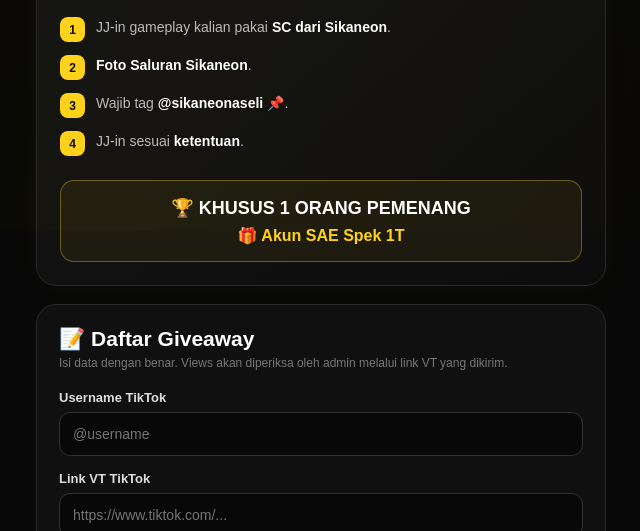
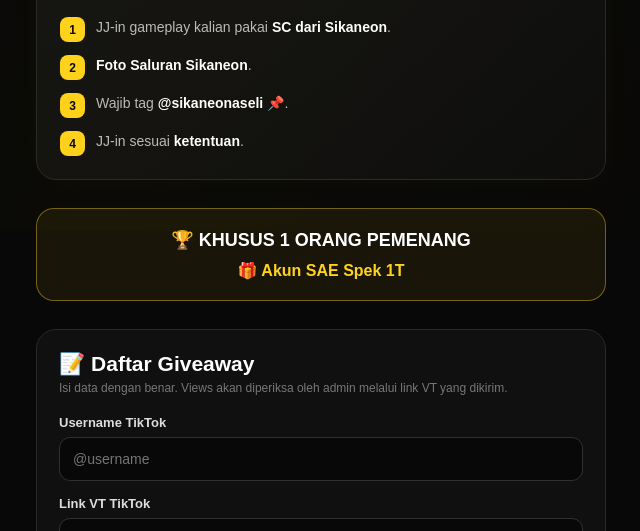
Before and after one commit to RILL-hub-rgb/sikaneon-giveaway, a plain HTML site: page giveaway/index.html in a window 1280 px wide. Shown: the part 569-1100 px from the top of the page, without its empty margins (319-959 px from the left). Drawn offline with Linux system fonts and the light colour scheme.

Commit message:
Separate winner section

```diff
--- a/giveaway/index.html
+++ b/giveaway/index.html
@@ -385,6 +385,27 @@
 .btn{width:100%}
 }
 </style>
+
+<style>
+.winner-box{
+    margin:28px 0;
+    padding:20px;
+    text-align:center;
+    border:1px solid rgba(255,210,28,.4);
+    border-radius:18px;
+    background:rgba(255,210,28,.07);
+}
+.winner-title{
+    font-size:18px;
+    font-weight:800;
+}
+.winner-prize{
+    margin-top:10px;
+    color:#ffd21c;
+    font-size:16px;
+    font-weight:700;
+}
+</style>
 </head>
 
 <body>
@@ -459,11 +480,11 @@
 
 </div>
 
-<div style="margin-top:24px;padding:16px;text-align:center;border-radius:14px;border:1px solid rgba(255,210,28,.35);background:rgba(255,210,28,.06);">
-<div style="font-size:18px;font-weight:800;">🏆 KHUSUS 1 ORANG PEMENANG</div>
-<div style="margin-top:7px;color:#ffd21c;font-weight:700;">🎁 Akun SAE Spek 1T</div>
 </div>
 
+<div class="winner-box">
+<div class="winner-title">🏆 KHUSUS 1 ORANG PEMENANG</div>
+<div class="winner-prize">🎁 Akun SAE Spek 1T</div>
 </div>
 
 <div class="form-card" id="daftar">
```
